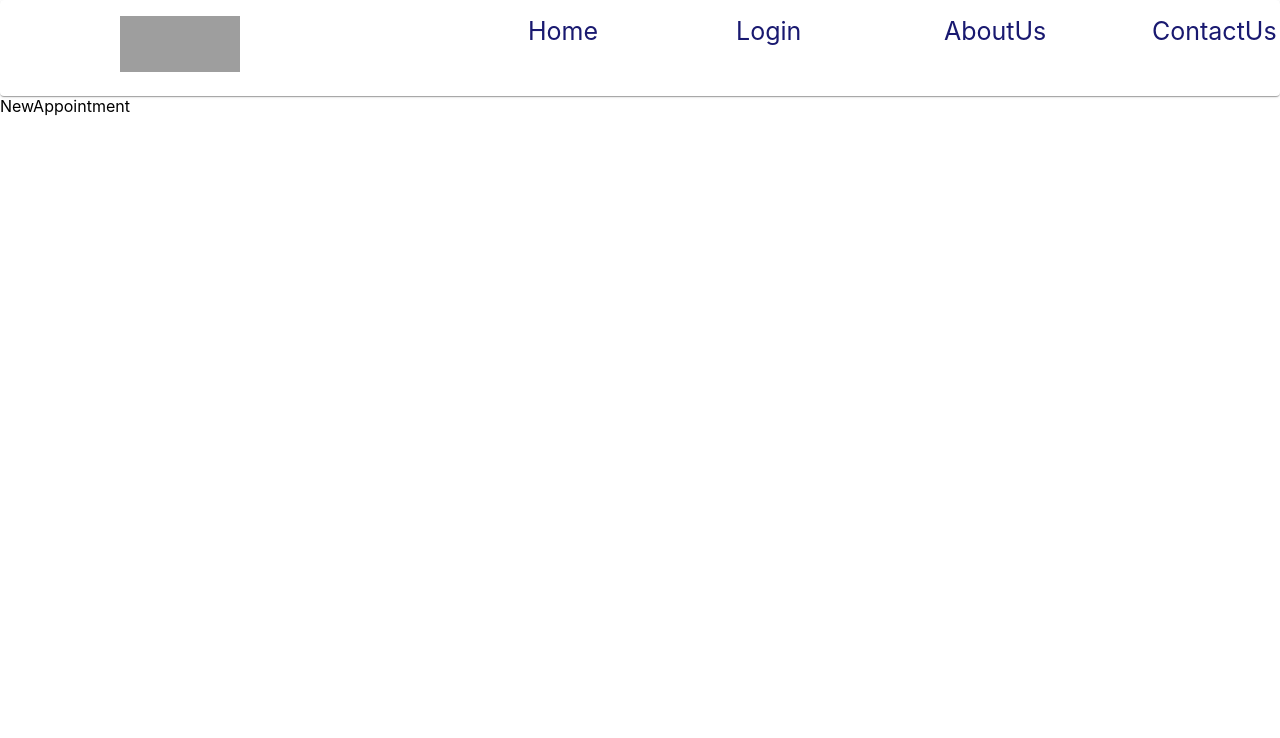
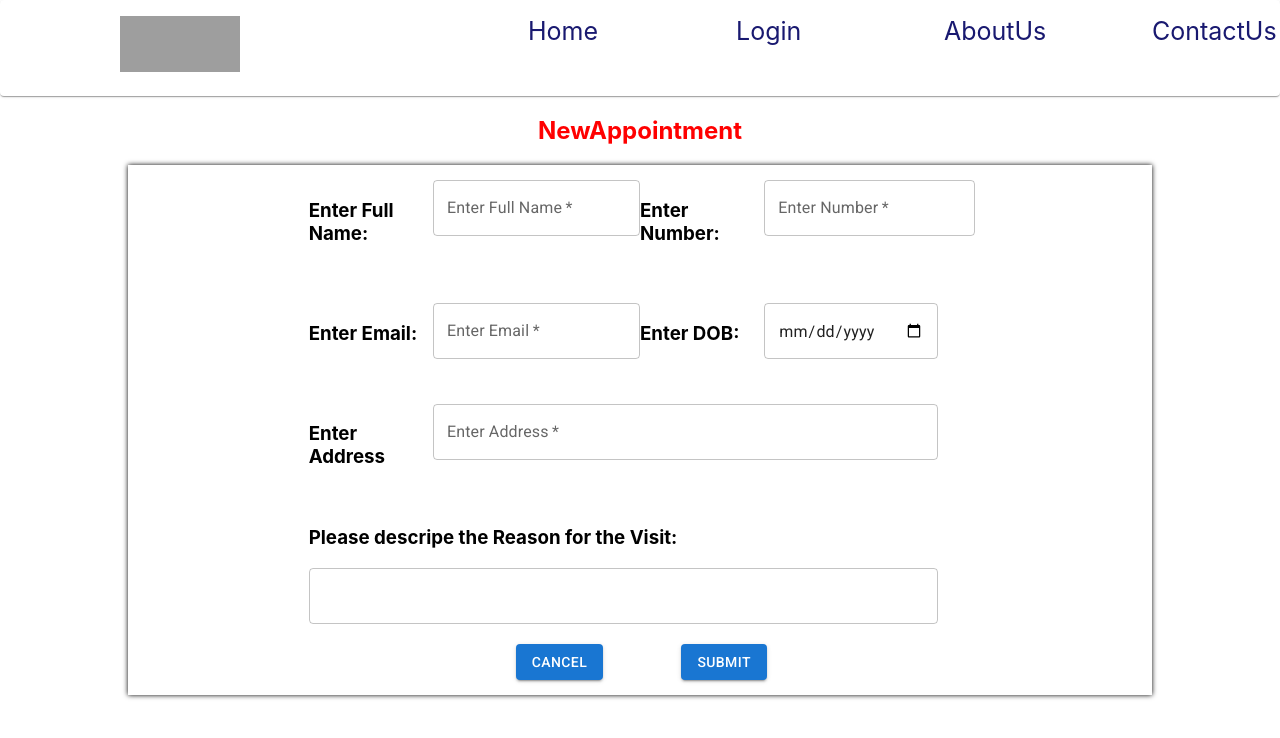
Before and after one commit to Pravin0545/HMS, a React (Create React App) app: page /administration/patientdetails/newappointment in a window 1280 px wide. Shown: the top 738 px of the page. Built offline with nearby package versions, Linux system fonts and the light colour scheme; grey boxes are pictures that could not be loaded.

Commit message:
appointment

```diff
--- a/src/Component/Administration/Patient/NewAppointment.jsx
+++ b/src/Component/Administration/Patient/NewAppointment.jsx
@@ -1,5 +1,77 @@
 import React from "react";
+import { Grid,TextField,Button } from "@mui/material";
 
 export const NewAppointment = () => {
-  return <div>NewAppointment</div>;
+  return(
+  <div >
+    <h2 style={{textAlign:"center",color:"red"}}>NewAppointment</h2>
+    <div className="appointmentapplication">
+    <Grid container>
+      <Grid item xs={2}></Grid>
+      <Grid item xs={1.5}>
+        <h3>Enter Full Name:</h3>
+      </Grid>
+      <Grid item xs={2.5}>
+        <TextField variant="outlined" label="Enter Full Name" type="text" required></TextField>
+      </Grid>
+      <Grid item xs={1.5}>
+        <h3>Enter Number:</h3>
+      </Grid>
+      <Grid item xs={4.5}>
+        <TextField variant="outlined" label="Enter Number" type="number" required></TextField>
+      </Grid>
+    </Grid>
+    <br /><br />
+    <Grid container>
+      <Grid item xs={2}></Grid>
+      <Grid item xs={1.5}>
+        <h3>Enter Email:</h3>
+      </Grid>
+      <Grid item xs={2.5}>
+        <TextField variant="outlined" label="Enter Email" type="text" required></TextField>
+      </Grid>
+      <Grid item xs={1.5}>
+        <h3>Enter DOB:</h3>
+      </Grid>
+      <Grid item xs={2.1}>
+        <TextField variant="outlined"  type="date" fullWidth></TextField>
+      </Grid>
+    </Grid>
+    <br /><br />
+    <Grid container>
+      <Grid item xs={2}></Grid>
+      <Grid item xs={1.5}>
+        <h3>Enter Address</h3>
+      </Grid>
+      <Grid item xs={6.1}>
+        <TextField variant="outlined" label="Enter Address" required  fullWidth/>
+      </Grid>
+    </Grid>
+    <br />
+    <Grid container>
+      <Grid item xs={2}></Grid>
+      <Grid item xs={10}>
+        <h3>Please descripe the Reason for the Visit:</h3>
+      </Grid>
+      <Grid item xs={2}></Grid>
+      <Grid item xs={7.6}>
+        <TextField fullWidth></TextField>
+      </Grid>
+    </Grid>
+    <br />
+    <Grid container>
+      <Grid item xs={4.5}></Grid>
+      <Grid item xs={2}>
+        <Button variant="contained">CANCEL</Button>
+      </Grid>
+      <Grid item xs={2}>
+        <Button variant="contained">SUBMIT</Button>
+      </Grid>
+    </Grid>
+
+
+    </div>
+
+    </div>
+  )
 };
--- a/src/Component/Common.css
+++ b/src/Component/Common.css
@@ -90,3 +90,11 @@ a {
     border: 2px solid #191970;
     margin: 10px 10px 40px 40px;
 }
+.appointmentapplication{
+    /* border: 1px solid black; */
+    box-shadow: 0 0px 5px black;
+    /* background-color: lightblue; */
+    padding: 15px;
+    margin-left: 10%;
+    margin-right: 10%;
+}
```
